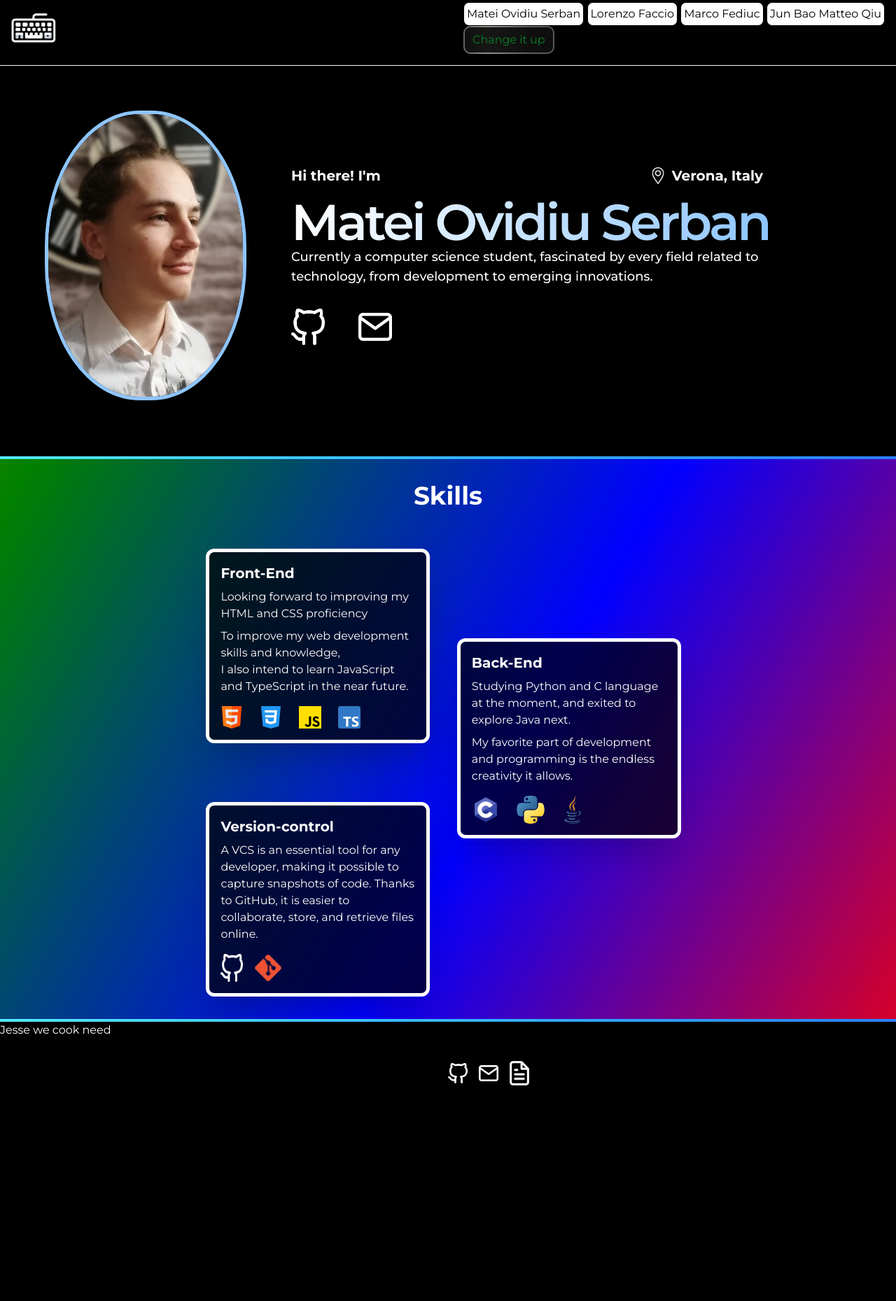
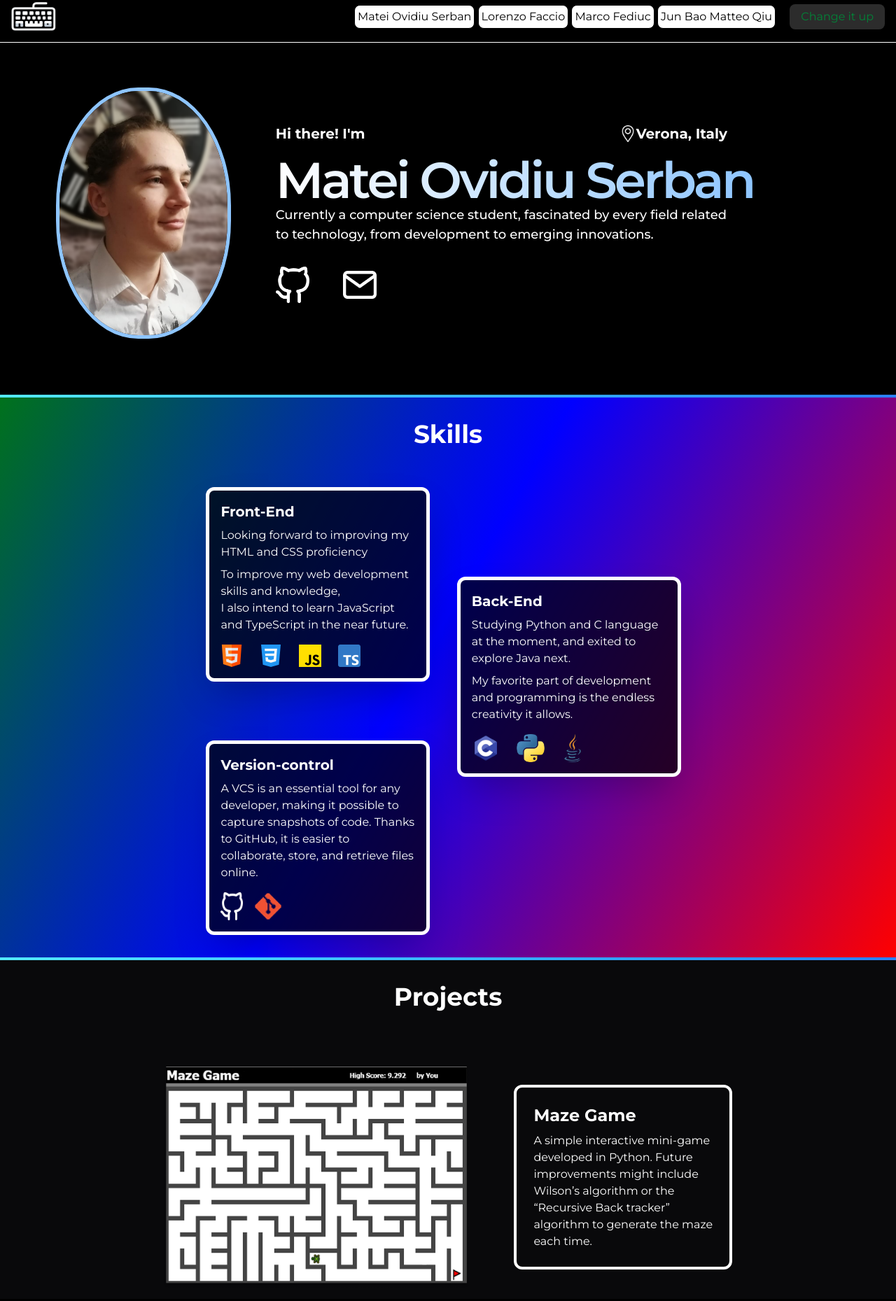
Before and after one commit to terabvte/tetrafolio, a plain HTML site: page src/index.html in a window 1280 px wide. Shown: the part 13-1872 px from the top of the page at 70% size. Before the commit the page ends 1564 px from the top, so only its background shows below. Drawn offline with nearby package versions, Linux system fonts and the light colour scheme.

Commit message:
Create Project section; Make static site fully responsive
Co-authored-by: Matei Serban <Matt-Onella@users.noreply.github.com>
Co-authored-by: Lorenzo Faccio <skyjager51@users.noreply.github.com>
Co-authored-by: M1T730 <M1T730@users.noreply.github.com>

```diff
--- a/src/index.html
+++ b/src/index.html
@@ -38,41 +38,40 @@
           Jun Bao Matteo Qiu
         </button>
         <button
-          class="prova"
+          class="cursor-pointer ml-4 rounded-lg bg-[#2c2c2c] text-green-700 border-black p-1.5 px-4"
         >
+          Change it up
         </button>
       </div>
     </nav>
-    <section class="flex items-center p-16 gap-16 max-w-7xl mx-auto">
+    <section class="flex justify-center items-center p-4 sm:p-16 gap-16 max-w-7xl mx-auto flex-col sm:flex-row">
       <img
         src="../assets/matei.png"
-        class="border-5 border-blue-300 rounded-[47%] w-1/4"
+        class="border-5 border-blue-300 rounded-[47%] lg:w-[250px] w-[200px]"
         alt="avatar"
       />
-      <!-- per far funzionare l'immagine (a supposta): object-contain  h-64 w-48 -->
-      <div>
-        <div class="flex gap-96">
-          <h2 class="font-bold text-xl">Hi there! I'm</h2>
+      <div class="w-[70%]">
+        <div class="flex flex-col flex-col-reverse md:flex-col-reverse md:flex-row gap-[25%] justify-between md:items-center w-[80%]">
+          <h2 class="font-bold text-lg lg:text-xl whitespace-nowrap mt-4 md:m-0">Hi there! I'm</h2>
           <div class="flex items-center">
             <img
               class="filter invert w-6 h-6"
               src="../assets/location.png"
               alt=""
             />
-            <h2 class="ml-2 font-bold text-xl">Verona, Italy</h2>
+            <h2 class="font-bold text-xl whitespace-nowrap">Verona, Italy</h2>
           </div>
         </div>
         <h1
-          class="text-7xl mt-4 font-semibold bg-gradient-to-r from-white to-blue-300 inline-block text-transparent bg-clip-text tracking-tighter"
+          class="xl:text-7xl sm:text-4xl text-3xl md:text-5xl lg:text-6xl mt-4 font-semibold bg-gradient-to-r from-white to-blue-300 inline-block text-transparent bg-clip-text tracking-tighter whitespace-nowrap"
         >
           Matei Ovidiu Serban
         </h1>
-        <p class="text-lg font-medium">
+        <p class="text-lg font-medium sm:w-[80%]">
           Currently a computer science student, fascinated by every field
-          related to <br />
-          technology, from development to emerging innovations.
+          related to technology, from development to emerging innovations.
         </p>
-        <div class="mt-8 flex gap-12 items-center">
+        <div class="mt-8 flex gap-12 items-center w-full justify-center sm:justify-start">
             <a class="w-12" href="https://github.com/Matt-Onella" target="_blank">
               <img src="../assets/github.png" alt="github" />
             </a>
@@ -89,8 +88,8 @@
     </section>
     <div class="mt-4 h-1 w-full bg-linear-to-r from-cyan-300 to-blue-500"></div>
 
-    <section class="lg:relative Figmaballs lg:h-200 p-12 overflow-hidden w-screen min-w-full">
-      <h1 class="flex justify-center font-bold text-4xl -mt-4 mb-8 lg:mb-0">Skills</h1>
+    <section class="lg:relative Figmagradient lg:h-200 p-12 overflow-hidden w-screen min-w-full">
+      <h1 class="text-center font-bold text-4xl -mt-4 mb-8 lg:mb-0">Skills</h1>
 
       <aside
         class="lg:absolute md:mx-auto lg:top-25 xl:top-32 2xl:left-[23%] xl:left-[23%] lg:left-[23%] md:left-[23%] lg:w-[25%] md:w-[75%] bg-black/70 p-4 border-5 rounded-xl shadow-2xl mb-8 lg:mb-0"
@@ -139,28 +138,40 @@
     </aside>
   </section>
   <div class="h-1 w-full bg-linear-to-r from-cyan-300 to-blue-500"></div>
-<h1>Jesse we cook need</h1>
-  </body>
-  <footer>
-    <div class="absolute left-[50%] mt-8 flex items-center gap-4">
-      <a class="w-7" href="https://github.com/Matt-Onella" target="_blank">
+  <section class="bg-[#09090b] h-[80%]">
+    <h1 class="text-center font-bold text-4xl p-8 mb-8">Projects</h1>
+    <div class="p-4 flex justify-center gap-16 flex-col flex-col-reverse lg:flex-row items-center">
+        <img class="w-[75%] md:w-[50%] lg:w-[35%]  object-contain" src="../assets/maze.png" alt="Image of a Maze Game">
+        <div class="lg:w-[25%] w-[80%] border-4 rounded-xl p-6 lg:h-[10%]">
+            <h2 class="text-2xl font-bold mb-2">Maze Game</h2>
+            <p>A simple interactive mini-game developed in Python. Future improvements might include Wilson’s algorithm or the “Recursive Back tracker” algorithm to generate the maze each time.</p>
+        </div>
+    </div>
+  </section>
+  <footer class="p-8">
+    <div class="mt-8 flex items-center justify-center gap-16 mb-6">
+        <a class="w-12" href="https://github.com/Matt-Onella" target="_blank">
         <img src="../assets/github.png" alt="github" />
         </a>
-    </a>
         <a
-      class="w-7"
+        class="w-12"
         href="mailto:mateiovidiuserban@gmail.com"
         taget="_blank"
         >
         <img src="../assets/mail.png" alt="mail" />
       </a>
       <a
-    class="w-7"
+      class="w-12"
       href=""
-    taget="_blank"
+      target="_blank"
       >
       <img src="../assets/document.png" alt="curiculum" />
       </a>
     </div>
+    <div class="flex justify-center flex-col">
+        <h3 class="text-center font-medium mb-2">Reach out to me at:</h3>
+        <button class="mx-auto text-center bg-white rounded-lg text-black p-2 px-4">Link to the form</button>
+    </div>
     </footer>
+</body>
 </html>
--- a/src/style.css
+++ b/src/style.css
@@ -1,62 +1,17 @@
-.Figmaballs {
+.Figmagradient {
   background: linear-gradient(300deg, red, blue, green, orange);
   background-size: 180%, 180%;
-    animation: gradient-animation 18s ease infinite;
+  animation: gradient-animation 10s ease infinite;
 }
 
 @keyframes gradient-animation {
   0% {
-        background-position: 0% 50%;
+      background-position: 0% 70%;
   }
   50% {
       background-position: 100% 50%;
   }
   100%{
-        background-position: 0% 50%;
+      background-position: 0% 80%;
   }
 }
-.prova {
-    width: 130px;
-    height: 40px;
-    border: none;
-    border-radius: 10px;
-    background: linear-gradient(to right,#494844,#353330,#93918c,#605e5b,#52514e,rgb(58, 58, 55));
-    background-size: 250%;
-    background-position: center;
-    color: #050301;
-    position: relative;
-    display: flex;
-    align-items: center;
-    justify-content: center;
-    cursor: pointer;
-    transition-duration: 1s;
-    overflow: hidden;
-  }
-
-  .prova::before {
-    content: "Change it up";
-    color: rgb(7, 132, 38);
-    display: flex;
-    align-items: center;
-    justify-content: center;
-    width: 97%;
-    height: 90%;
-    border-radius: 8px;
-    transition-duration: 1s;
-    background-color: rgba(0, 0, 0, 0.842);
-    background-size: 200%;
-  }
-
-  .prova:hover {
-    background-position: right;
-    transition-duration: 1s;
-  }
-
-  .prova:hover::before {
-    background-position: right;
-    transition-duration: 1s;
-  }
-
-  .prova:active {
-    transform: scale(0.95);
-  }
```
Also changed, not shown: assets/maze.png (added). Lines whose indentation alone changed are shown as unchanged.
